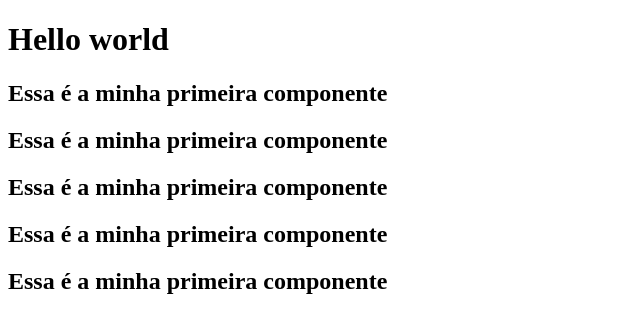
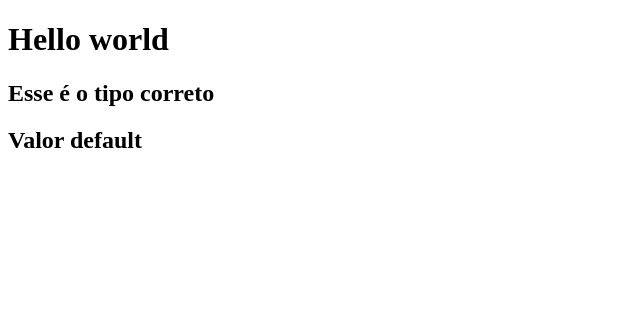
Before and after one commit to Mestres-da-Web/trilha-react, a React (Create React App) app: page / in a window 1280 px wide. Shown: the top 332 px of the page, without its empty margins (0-640 px from the left). Built offline with nearby package versions, Linux system fonts and the light colour scheme.

Commit message:
2 - Aula 2

```diff
--- a/src/App.tsx
+++ b/src/App.tsx
@@ -5,10 +5,7 @@ function App() {
   return (
     <div>
       <h1>Hello world</h1>
-      <FirstComponent />
-      <FirstComponent />
-      <FirstComponent />
-      <FirstComponent />
+      <FirstComponent description={"Esse é o tipo correto"} />
       <FirstComponent />
     </div>
   );
--- a/src/FirstComponent.tsx
+++ b/src/FirstComponent.tsx
@@ -1,5 +1,18 @@
-function FirstComponent() {
-  return <h2>Essa é a minha primeira componente</h2>;
+interface FirstComponentProps {
+  description?: string;
+}
+
+// {} === {description: string}
+function FirstComponent({
+  description = "Valor default",
+}: FirstComponentProps) {
+  console.log(description);
+
+  return (
+    <div>
+      <h2>{description}</h2>
+    </div>
+  );
 }
 
 export default FirstComponent;
```
